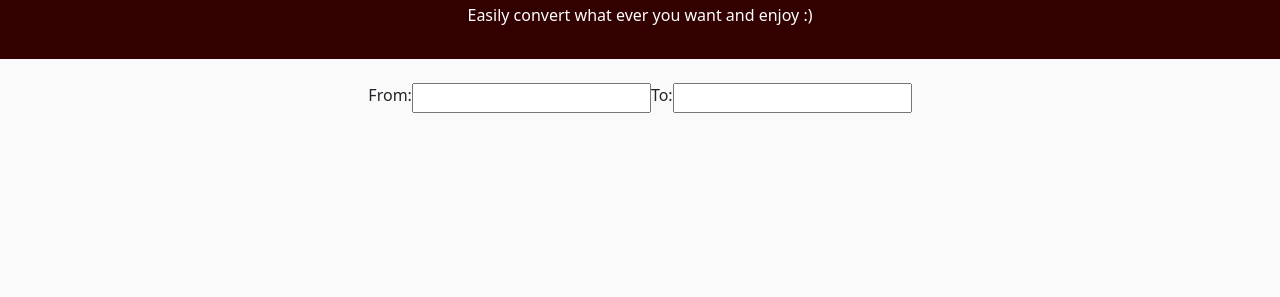
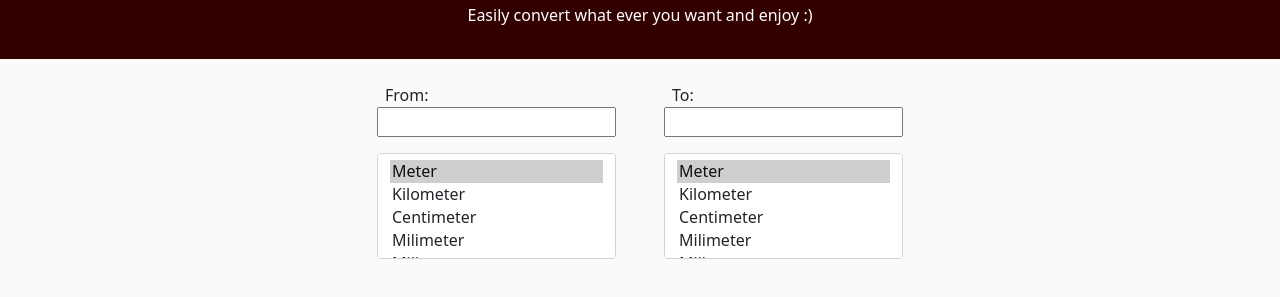
Before and after one commit to saharzal/unit-converter, a plain HTML site: page index.html in a window 1280 px wide. Shown: the part 69-366 px from the top of the page. Drawn offline with nearby package versions, Linux system fonts and the light colour scheme.

Commit message:
Add units select

```diff
--- a/index.html
+++ b/index.html
@@ -18,11 +18,43 @@
         </header>
         <div class="converter-body p-4">
             <div class="container">
-                <form class="d-flex flex-row justify-content-center">
-                    <label for="from">From: </label><br>
-                    <input type="text" id="from" name="fromf"><br>
-                    <label for="to"> To:</label><br>
-                    <input type="text" id="to" name="tof">
+                <form class="d-flex flex-row justify-content-center ">
+                    <div class="from-container mx-4">
+                        <label for="from" class="mx-2">From: </label><br>
+                        <input type="text" id="from" name="fromf"><br>
+                        <select class="form-select my-3" multiple aria-label="multiple select">
+                            <option selected>Meter</option>
+                            <option value="1">Kilometer</option>
+                            <option value="2">Centimeter</option>
+                            <option value="3">Milimeter</option>
+                            <option value="3">Milimeter</option>
+                            <option value="3">Micrometer</option>
+                            <option value="3">nanometer</option>
+                            <option value="3">Mile</option>
+                            <option value="3">Yard</option>
+                            <option value="3">Foot</option>
+                            <option value="3">Inch</option>
+                            <option value="3">Light year</option>
+                        </select>
+                    </div>
+                    <div class="to-container mx-4">
+                        <label for="to" class="mx-2">To:</label><br>
+                        <input type="text" id="to" name="tof" readonly>
+                        <select class="form-select my-3" multiple aria-label="multiple select">
+                            <option selected>Meter</option>
+                            <option value="1">Kilometer</option>
+                            <option value="2">Centimeter</option>
+                            <option value="3">Milimeter</option>
+                            <option value="3">Milimeter</option>
+                            <option value="3">Micrometer</option>
+                            <option value="3">nanometer</option>
+                            <option value="3">Mile</option>
+                            <option value="3">Yard</option>
+                            <option value="3">Foot</option>
+                            <option value="3">Inch</option>
+                            <option value="3">Light year</option>
+                        </select>
+                    </div>
                 </form>
             </div>
         </div>
```
Also changed, not shown: style.css (line endings or trailing spaces).
